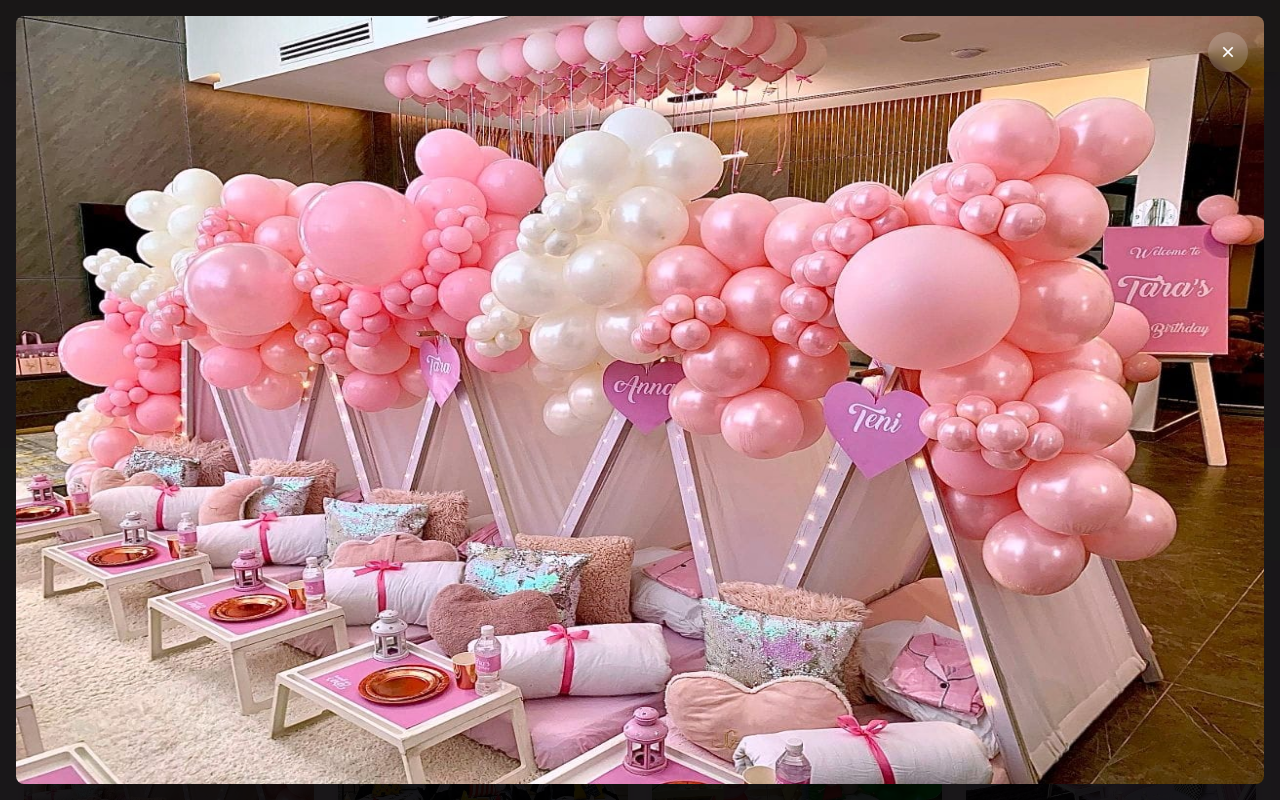
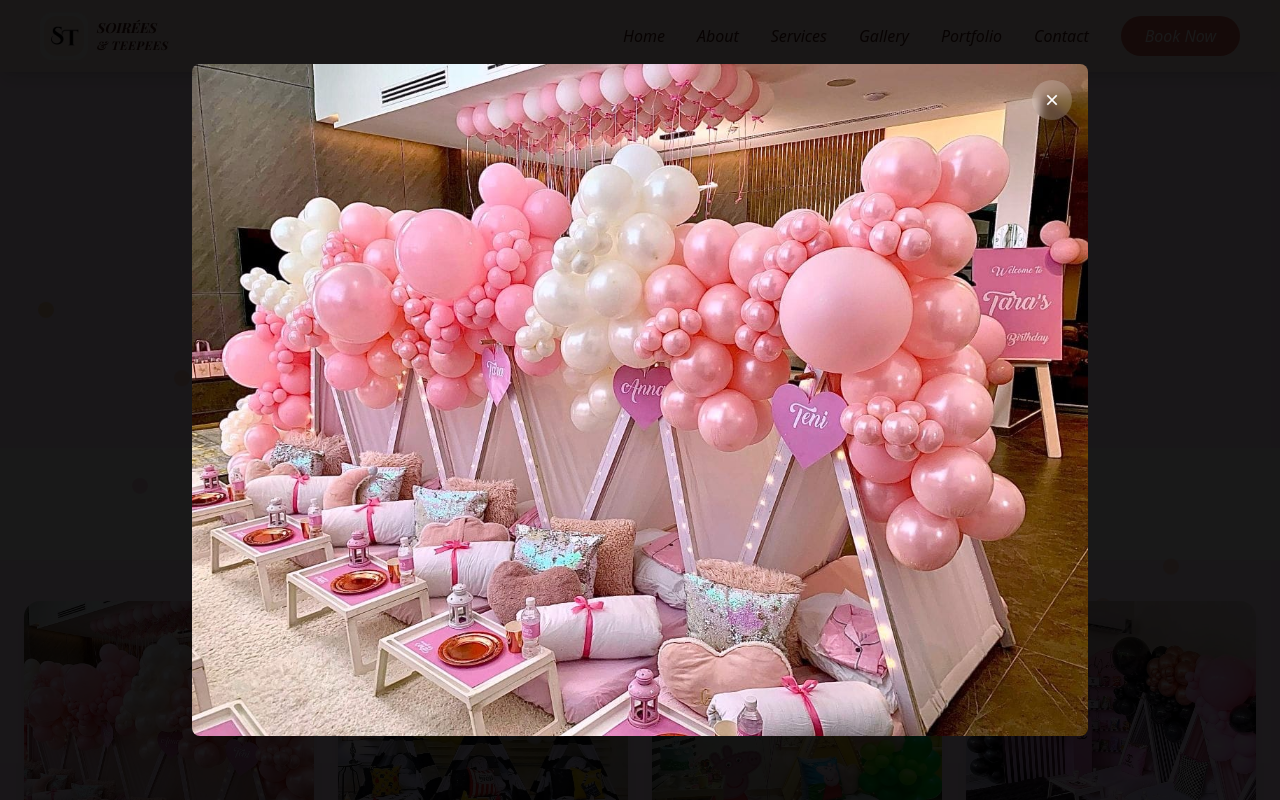
Before and after one commit to soireesandteepees-prog/Soirees-And-Teepees-, a Next.js app in the folder client/: page /gallery in a window 1280 px wide. Both pictures are taken after a click on the element 169 px from the left and 746 px from the top of the page. Shown: the top 800 px of the page. Built offline with nearby package versions, Linux system fonts and the light colour scheme.

Commit message:
adjusted gallery aspect ratio

```diff
--- a/client/app/gallery/page.tsx
+++ b/client/app/gallery/page.tsx
@@ -106,11 +106,11 @@ export default function Gallery() {
           className="fixed inset-0 bg-black/90 z-50 flex items-center justify-center p-4"
           onClick={() => setLightboxImage(null)}
         >
-          <div className="relative w-full h-full">
+          <div className="relative max-w-4xl max-h-full">
             <img
               src={lightboxImage}
               alt="Gallery Image"
-              className="relative w-full h-full object-fill rounded-lg"
+              className="max-w-full max-h-full object-contain rounded-lg"
             />
             <button
               onClick={() => setLightboxImage(null)}
```
